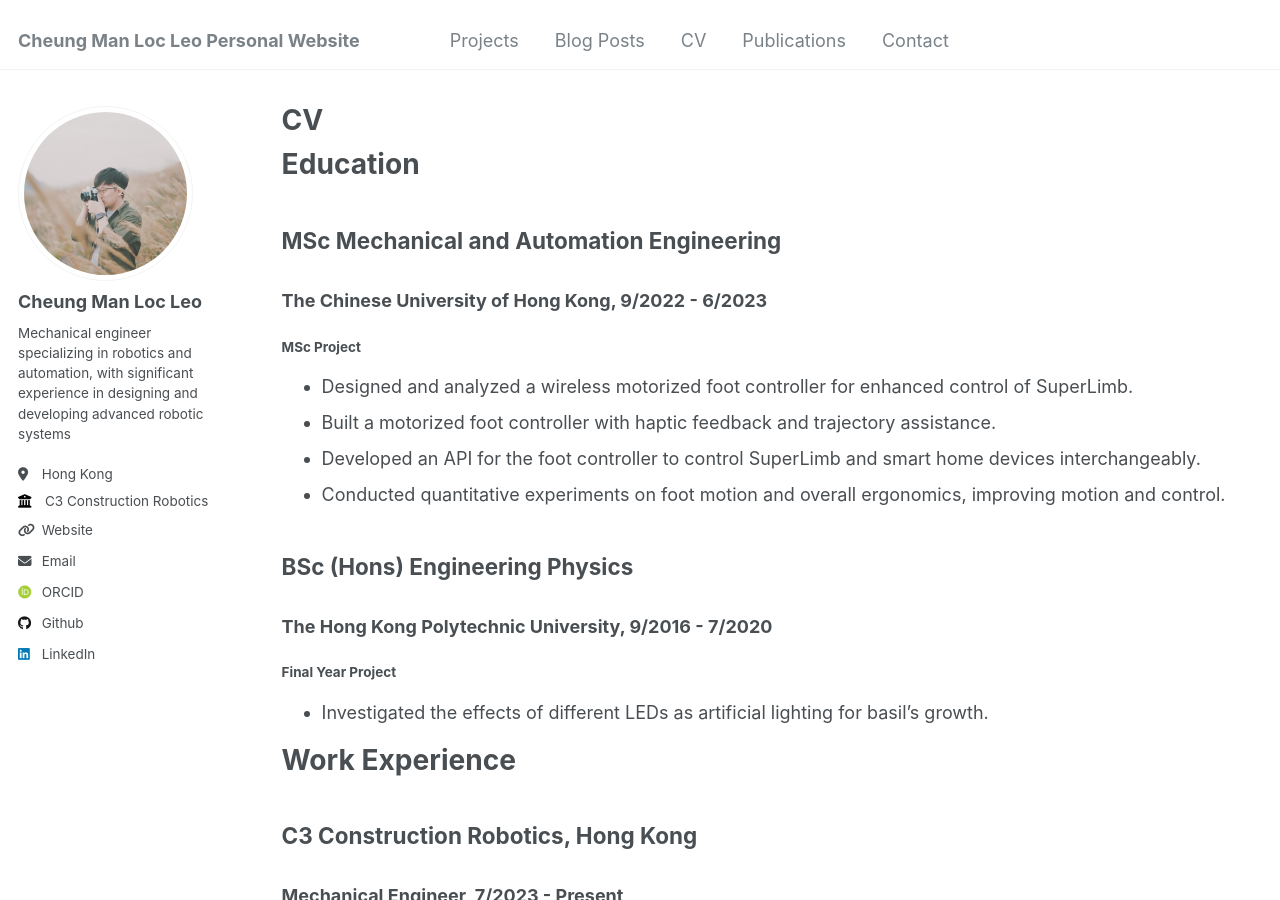
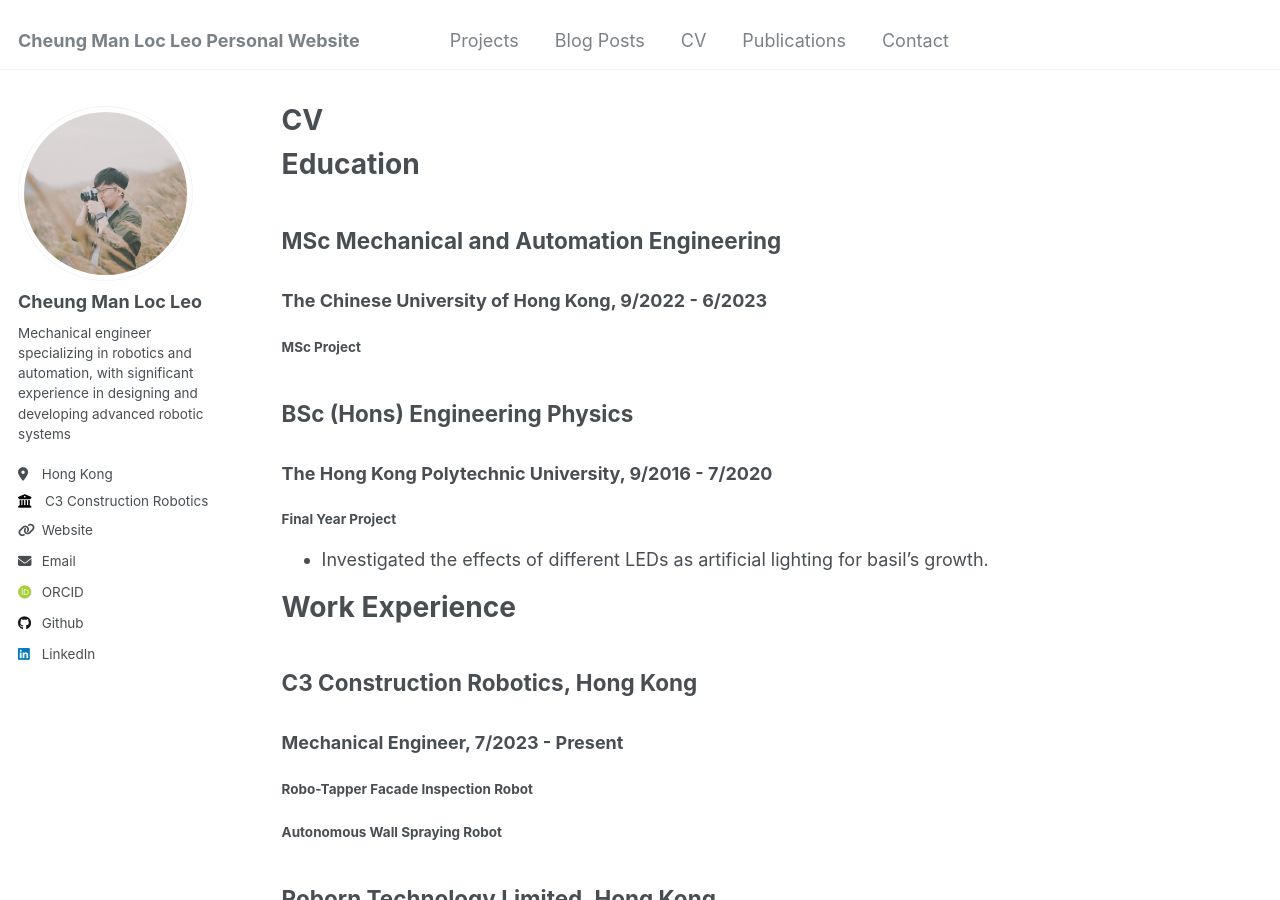
Before and after one commit to LeoCheung0804/leocheung0804.github.io, a Jekyll site: the page built from _pages/cv.md, in a window 1280 px wide and 900 px high. Built offline with Jekyll 4.4.1, drawn with Linux system fonts in a browser that asks for light colours; some web fonts are replaced.

Commit message:
modified:   _pages/cv.md

```diff
--- a/_pages/cv.md
+++ b/_pages/cv.md
@@ -13,10 +13,6 @@ redirect_from:
 ## MSc Mechanical and Automation Engineering
 ### The Chinese University of Hong Kong, 9/2022 - 6/2023
 #### MSc Project
-- Designed and analyzed a wireless motorized foot controller for enhanced control of SuperLimb.
-- Built a motorized foot controller with haptic feedback and trajectory assistance.
-- Developed an API for the foot controller to control SuperLimb and smart home devices interchangeably.
-- Conducted quantitative experiments on foot motion and overall ergonomics, improving motion and control.
 
 ## BSc (Hons) Engineering Physics
 ### The Hong Kong Polytechnic University, 9/2016 - 7/2020
```
